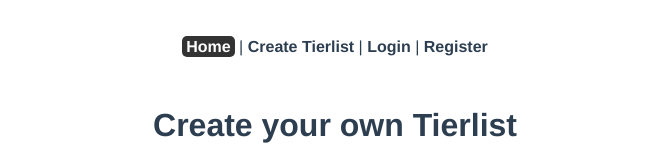
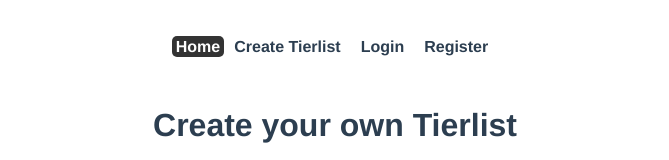
Before and after one commit to LukasKaeb/Tierlist, a Vue app in the folder tierlist/: page / in a window 1280 px wide. Shown: the top 160 px of the page, without its empty margins (305-974 px from the left). Built offline with nearby package versions, Linux system fonts and the light colour scheme; no server answers.

Commit message:
Styled sign out button

```diff
--- a/tierlist/src/App.vue
+++ b/tierlist/src/App.vue
@@ -1,11 +1,11 @@
 <template>
   <div class="backdrop">
     <nav>
-    <router-link to="/">Home</router-link> |
-    <router-link to="/tierlist">Create Tierlist</router-link> |
-    <router-link to="/login">Login</router-link> |
+    <router-link to="/">Home</router-link>
+    <router-link to="/tierlist">Create Tierlist</router-link>
+    <router-link to="/login">Login</router-link>
     <router-link to="/register">Register</router-link>
-    <button @click="handleSignOut" v-if="isLoggedIn">Sign Out</button>
+    <button class="sign-out" @click="handleSignOut" v-if="isLoggedIn">Sign Out</button>
   </nav>
   </div>
   <router-view/>
@@ -40,6 +40,15 @@ const handleSignOut = () =>{
 </script>
 
 <style>
+.sign-out{
+  text-decoration: underline;
+  background: none;
+  color: #ac44f6;
+  height: 25px;
+  width: 25pxpx;
+  padding: 5px 10px;
+}
+
 .backdrop{
   backdrop-filter: blur();
   border-radius: 50px;
@@ -57,12 +66,14 @@ const handleSignOut = () =>{
 
 nav {
   padding: 30px;
+  padding-right: 30px;
 }
 
 nav a {
   font-weight: bold;
   color: #2c3e50;
   text-decoration: none;
+  padding: 10px;
 }
 
 nav a.router-link-exact-active {
```
